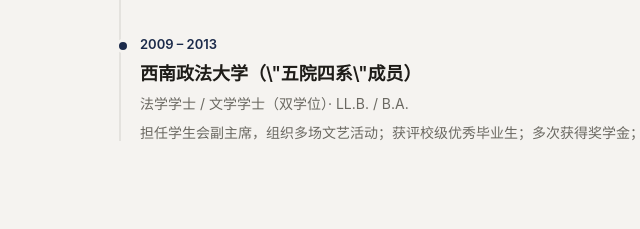
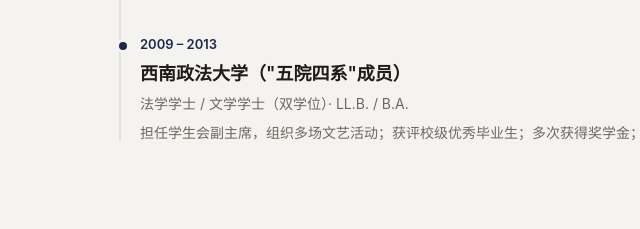
Before and after one commit to shiyawen0404-sys/resume, a plain HTML site: page index.html in a window 1280 px wide. Shown: the part 1134-1363 px from the top of the page, 2-642 px from the left. Drawn offline with Linux system fonts and the light colour scheme.

Commit message:
Update index.html

```diff
--- a/index.html
+++ b/index.html
@@ -195,7 +195,7 @@ img{max-width:100%;display:block}
 <div class="timeline-item">
 <div class="timeline-dot"></div>
 <p class="timeline-date">2009 – 2013</p>
-<p class="timeline-school" data-i18n="education.item2.school">西南政法大学（\"五院四系\"成员）</p>
+<p class="timeline-school" data-i18n="education.item2.school">西南政法大学（"五院四系"成员）</p>
 <p class="timeline-degree" data-i18n="education.item2.degree">法学学士 / 文学学士（双学位）· LL.B. / B.A.</p>
 <p class="timeline-detail" data-i18n="education.item2.detail">担任学生会副主席，组织多场文艺活动；获评校级优秀毕业生；多次获得奖学金；获得英文歌唱比赛第一名、主持比赛三等奖。</p>
 </div>
```
